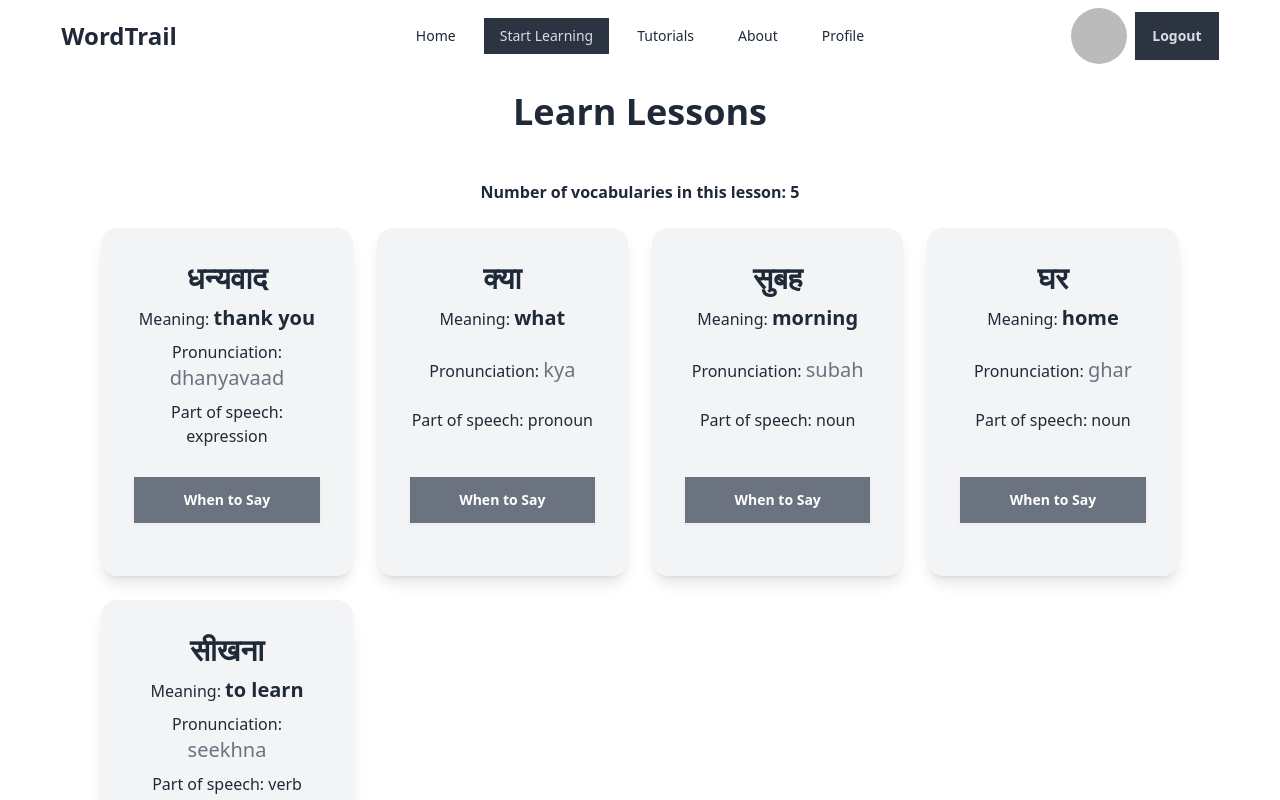
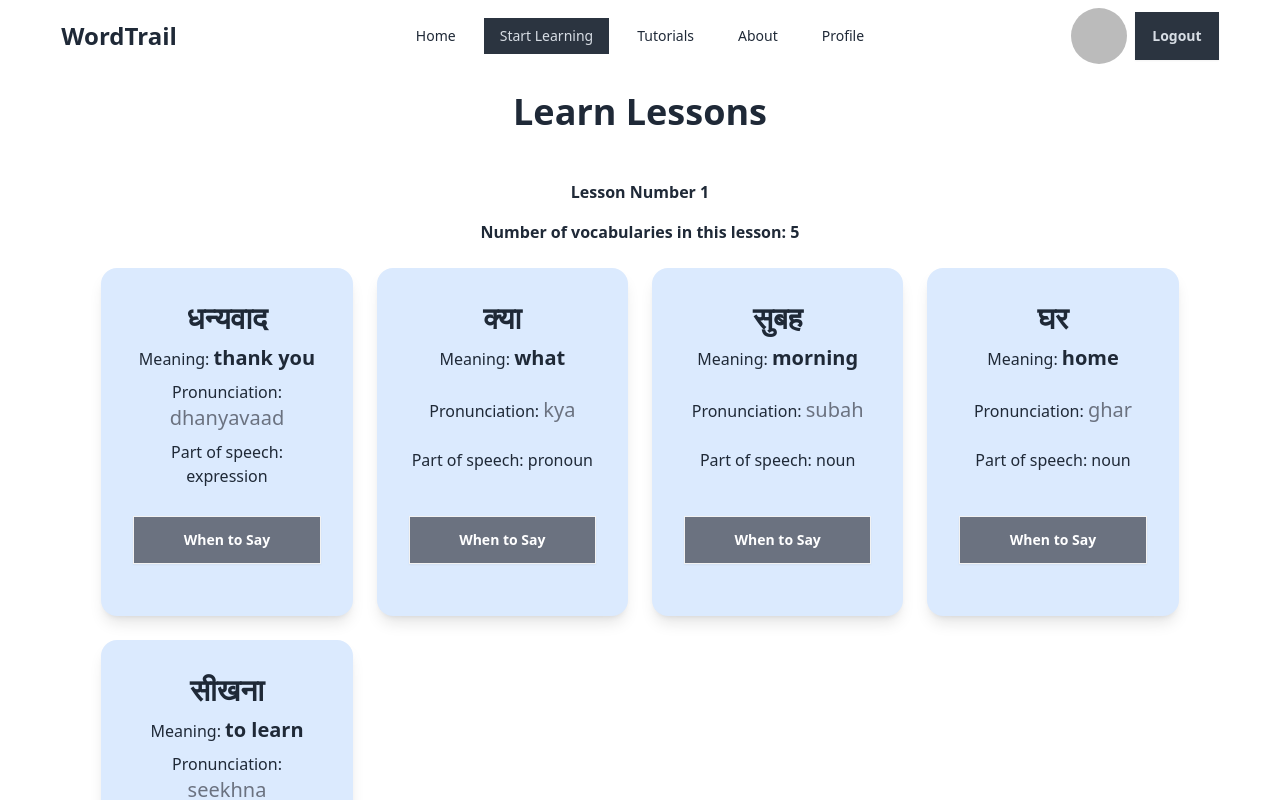
Before and after one commit to merazzak20/wordTrail, a React (Vite) app: page /startlearning/1 in a window 1280 px wide. Shown: the top 800 px of the page. Built offline with nearby package versions, Linux system fonts and the light colour scheme; no server answers; sample sign-in values are in the browser's storage.

Commit message:
private rout implement

```diff
--- a/src/components/Lesson.jsx
+++ b/src/components/Lesson.jsx
@@ -1,34 +1,40 @@
-import React from "react";
+import React, { useState } from "react";
 import { Link, useLoaderData, useParams } from "react-router-dom";
+import Modal from "./Modal";
 
 const Lesson = () => {
   const word = useLoaderData();
   const { lesson_no } = useParams();
+  const [selectedData, setSelectedData] = useState(null);
+  console.log(selectedData);
   const filteredData = word.filter(
     (item) => item.lesson_no === parseInt(lesson_no)
   );
-  // "id": "word083",
-  //   "word": "मजेदार",
-  //   "pronunciation": "majedaar",
-  //   "meaning": "funny",
-  //   "part_of_speech": "adjective",
-  //   "difficulty": "easy",
-  //   "lesson_no": 3,
-  //   "when_to_say": "Used to describe something amusing or entertaining.",
-  //   "example": "यह कहानी बहुत मजेदार है। (yeh kahani bahut majedaar hai.) - This story is very funny."
-  console.log(filteredData);
+
+  console.log(lesson_no);
   return (
     <div>
       <div className="container mx-auto px-12 text-center">
         <h2 className="text-4xl font-bold text-gray-800 mb-12 my-5">
           Learn Lessons
         </h2>
+        <p className="font-semibold my-4">Lesson Number {lesson_no}</p>
         <p className="font-semibold my-4">
           Number of vocabularies in this lesson: {filteredData.length}
         </p>
         <div className="grid grid-cols-3 md:grid-cols-4 gap-6 my-6">
           {filteredData.map((data) => (
-            <div className="card bg-gray-100 shadow-lg">
+            <div
+              className={`card shadow-lg ${
+                data.difficulty === "easy"
+                  ? "bg-blue-100"
+                  : data.difficulty === "medium"
+                  ? "bg-yellow-100"
+                  : data.difficulty === "difficult"
+                  ? "bg-red-100"
+                  : "bg-gray-100"
+              }`}
+            >
               <div className="card-body ">
                 <h2 className="card-title text-3xl mx-auto">{data.word}</h2>
                 <p>
@@ -42,16 +48,23 @@ const Lesson = () => {
                   </span>
                 </p>
                 <p> Part of speech: {data.part_of_speech}</p>
-                <button className="btn bg-gray-500 text-white rounded-none my-5">
+                <button
+                  onClick={() => {
+                    setSelectedData(data);
+                    document.getElementById("my_modal_5").showModal();
+                  }}
+                  className="btn bg-gray-500 text-white rounded-none my-5"
+                >
                   When to Say
                 </button>
               </div>
+              <Modal selectedData={selectedData}></Modal>
             </div>
           ))}
         </div>
         <Link
           to="/startlearning"
-          className="btn btn-neutral rounded-none my-5 mt-16"
+          className="btn btn-neutral rounded-none border-none outline-none my-5 mt-16"
         >
           Back to Lesson
         </Link>
--- /dev/null
+++ b/src/components/Modal.jsx
@@ -0,0 +1,32 @@
+import React from "react";
+
+const Modal = ({ selectedData }) => {
+  if (!selectedData) {
+    return null;
+  }
+  const { word, when_to_say, example } = selectedData;
+
+  return (
+    <dialog id="my_modal_5" className="modal modal-bottom sm:modal-middle">
+      <div className="modal-box flex flex-col">
+        <h3 className="font-bold text-4xl mb-3">{word}</h3>
+        <small className="">
+          When to say:{" "}
+          <span className="text-base font-medium">{when_to_say}</span>
+        </small>
+        <br />
+        <small className="">
+          Example: <span className="text-base font-medium">{example}</span>
+        </small>
+        <div className="modal-action">
+          <form method="dialog">
+            {/* if there is a button in form, it will close the modal */}
+            <button className="btn">Close</button>
+          </form>
+        </div>
+      </div>
+    </dialog>
+  );
+};
+
+export default Modal;
--- a/src/pages/Tutorials.jsx
+++ b/src/pages/Tutorials.jsx
@@ -16,8 +16,8 @@ const Tutorials = () => {
           {/* Inspiration Video */}
 
           <div className="grid grid-cols-3 md:grid-cols-2 gap-5">
-            {tutorial.map((t) => (
-              <div className="p-6 border border-gray-200 rounded-lg ">
+            {tutorial.map((t, idx) => (
+              <div key={idx} className="p-6 border border-gray-200 rounded-lg ">
                 <iframe
                   width="100%"
                   height="300px"
--- a/src/provider/AuthProvider.jsx
+++ b/src/provider/AuthProvider.jsx
@@ -14,9 +14,11 @@ import { auth } from "../firebase/firebase.config";
 export const AuthContext = createContext();
 const AuthProvider = ({ children }) => {
   const [user, setUser] = useState(null);
-  console.log(user);
+  const [loading, setLoading] = useState(true);
+  // console.log(user);
   const googleProvider = new GoogleAuthProvider();
   const createNewUser = (email, password) => {
+    setLoading(true);
     return createUserWithEmailAndPassword(auth, email, password);
   };
 
@@ -25,6 +27,7 @@ const AuthProvider = ({ children }) => {
   };
 
   const userSignIn = (email, password) => {
+    setLoading(true);
     return signInWithEmailAndPassword(auth, email, password);
   };
 
@@ -43,6 +46,7 @@ const AuthProvider = ({ children }) => {
   useEffect(() => {
     const unsubscribe = onAuthStateChanged(auth, (currentUser) => {
       setUser(currentUser);
+      setLoading(false);
     });
     return () => {
       unsubscribe();
@@ -52,6 +56,7 @@ const AuthProvider = ({ children }) => {
   const authInfo = {
     user,
     setUser,
+    loading,
     createNewUser,
     googleSignIn,
     userSignIn,
--- /dev/null
+++ b/src/routes/PrivateRouter.jsx
@@ -0,0 +1,22 @@
+import React, { useContext } from "react";
+import { AuthContext } from "../provider/AuthProvider";
+import { Navigate, useLocation } from "react-router-dom";
+
+const PrivateRouter = ({ children }) => {
+  const { user, loading } = useContext(AuthContext);
+  const location = useLocation();
+
+  if (user) {
+    return children;
+  }
+  if (loading) {
+    return (
+      <div className="flex justify-center items-center min-h-screen">
+        <span className="loading loading-bars loading-lg"></span>
+      </div>
+    );
+  }
+  return <Navigate to="/login"></Navigate>;
+};
+
+export default PrivateRouter;
--- a/src/routes/router.jsx
+++ b/src/routes/router.jsx
@@ -8,6 +8,7 @@ import Profile from "../components/Profile";
 import Login from "../components/Login";
 import Register from "../components/Register";
 import Lesson from "../components/Lesson";
+import PrivateRouter from "./PrivateRouter";
 
 const router = createBrowserRouter([
   {
@@ -24,13 +25,21 @@ const router = createBrowserRouter([
       },
       {
         path: "/startlearning/:lesson_no",
-        element: <Lesson></Lesson>,
+        element: (
+          <PrivateRouter>
+            <Lesson></Lesson>
+          </PrivateRouter>
+        ),
         loader: ({ params }) => fetch(`/word.json`),
       },
 
       {
         path: "/tutorials",
-        element: <Tutorials></Tutorials>,
+        element: (
+          <PrivateRouter>
+            <Tutorials></Tutorials>
+          </PrivateRouter>
+        ),
         loader: () => fetch("/tutorials.json"),
       },
       {
```
